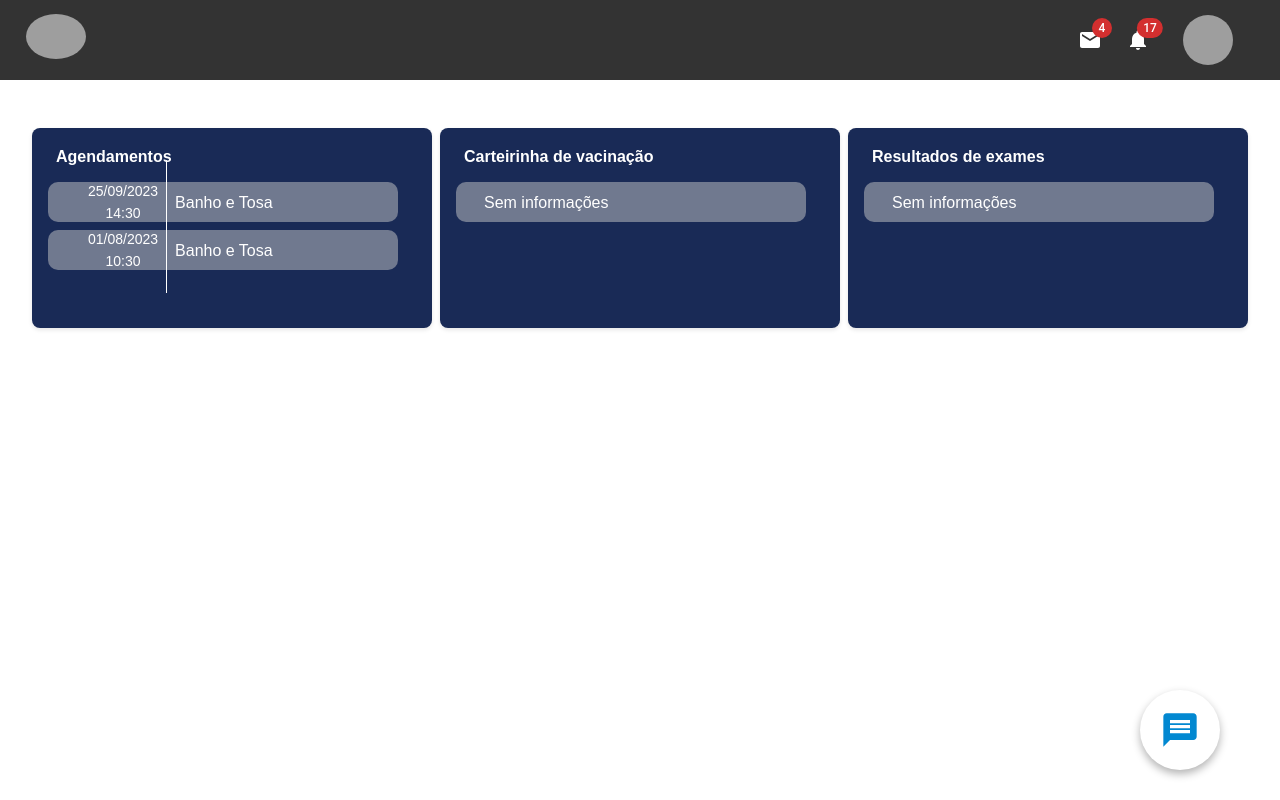
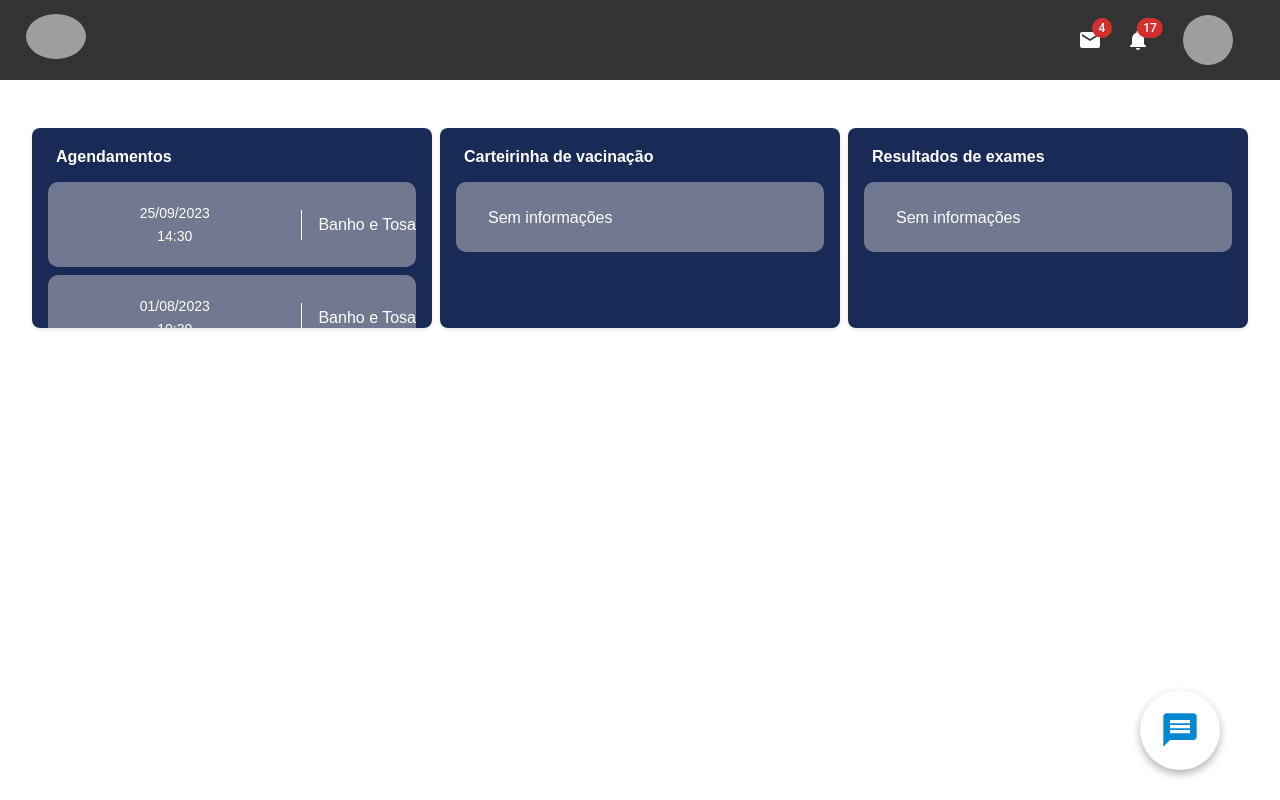
Before and after one commit to AronNascimento2/front-petlux, a React (Vite) app: page /front-petlux/home in a window 1280 px wide. Built offline with nearby package versions, Linux system fonts and the light colour scheme; grey boxes are pictures that could not be loaded.

Commit message:
fix_styles

```diff
--- a/src/Components/Pages/Home/components/InformationsBox/index.tsx
+++ b/src/Components/Pages/Home/components/InformationsBox/index.tsx
@@ -8,16 +8,17 @@ type InfoProps = {
 
 export const InformationsBox = ({ description, date, hour }: InfoProps) => {
   return (
-    <S.BackgroundOverlay>
-      <S.StyledInformations>
-        {date && hour && (
+    <S.StyledInformations>
+      {date && hour && (
+        <>
           <div className="container">
-            <p className="subtitle">{date}</p>
-            <p className="hour">{hour}</p>
+            <div className="subtitle">{date}</div>
+            <div className="hour">{hour}</div>
           </div>
-        )}
-        <p className="description">{description}</p>
-      </S.StyledInformations>
-    </S.BackgroundOverlay>
+          <div className="line" />
+        </>
+      )}
+      <p className="description">{description}</p>
+    </S.StyledInformations>
   )
 }
--- a/src/Components/Pages/Home/components/InformationsBox/styles.ts
+++ b/src/Components/Pages/Home/components/InformationsBox/styles.ts
@@ -2,35 +2,35 @@ import { styled } from 'styled-components'
 
 export const StyledInformations = styled.div`
   display: flex;
-  @media (max-width: 767px) {
-    align-items: center; /* Alinha os elementos ao final */
-  }
-
+  align-items: center;
+  color: #ffffff;
+  min-height: 70px;
+  background-color: rgba(200, 200, 200, 0.5); /* Cinza claro transparente */
+  margin-bottom: 0.5rem;
+  padding-left: 1rem;
+  border-radius: 10px;
   .container {
     display: flex;
     flex-direction: column;
     align-items: center;
     font-size: 14px;
+  }
+  .line {
+    padding-left: 1rem;
+    height: 30px;
     border-right: 1px solid #ffffff;
-    padding-right: 0.5rem;
-    color: #ffffff;
   }
   .description {
-    color: #ffffff;
+    padding-left: 1rem;
+  }
+  @media (max-width: 767px) {
     align-items: center; /* Alinha os elementos ao final */
-    display: flex;
-    padding-left: 0.5rem;
   }
 `
 export const BackgroundOverlay = styled.div`
-  height: 30px;
-  width: 350px;
   display: flex;
   align-items: center;
-  border-radius: 10px;
-  padding: 20px;
-  background-color: rgba(200, 200, 200, 0.5); /* Cinza claro transparente */
-  margin-bottom: 0.5rem;
+
   @media (max-width: 767px) {
     width: 270px;
   }
--- a/src/Components/Pages/Home/styles.ts
+++ b/src/Components/Pages/Home/styles.ts
@@ -59,20 +59,3 @@ export const Wrapper = styled.div`
   gap: 0.5rem;
   margin: 1rem;
 `
-export const StyledInformations = styled(Card)`
-  height: 40px;
-  width: 350px;
-  display: flex;
-  align-items: center;
-  color: #ffffff;
-  opacity: 0.5;
-  background-color: gray; /* Cinza com transparência */
-  border-radius: 10px;
-  padding: 20px;
-  box-shadow: 0 4px 6px rgba(0, 0, 0, 0.1);
-
-  @media (max-width: 767px) {
-    width: 270px;
-    margin-bottom: 20px;
-  }
-`
```
